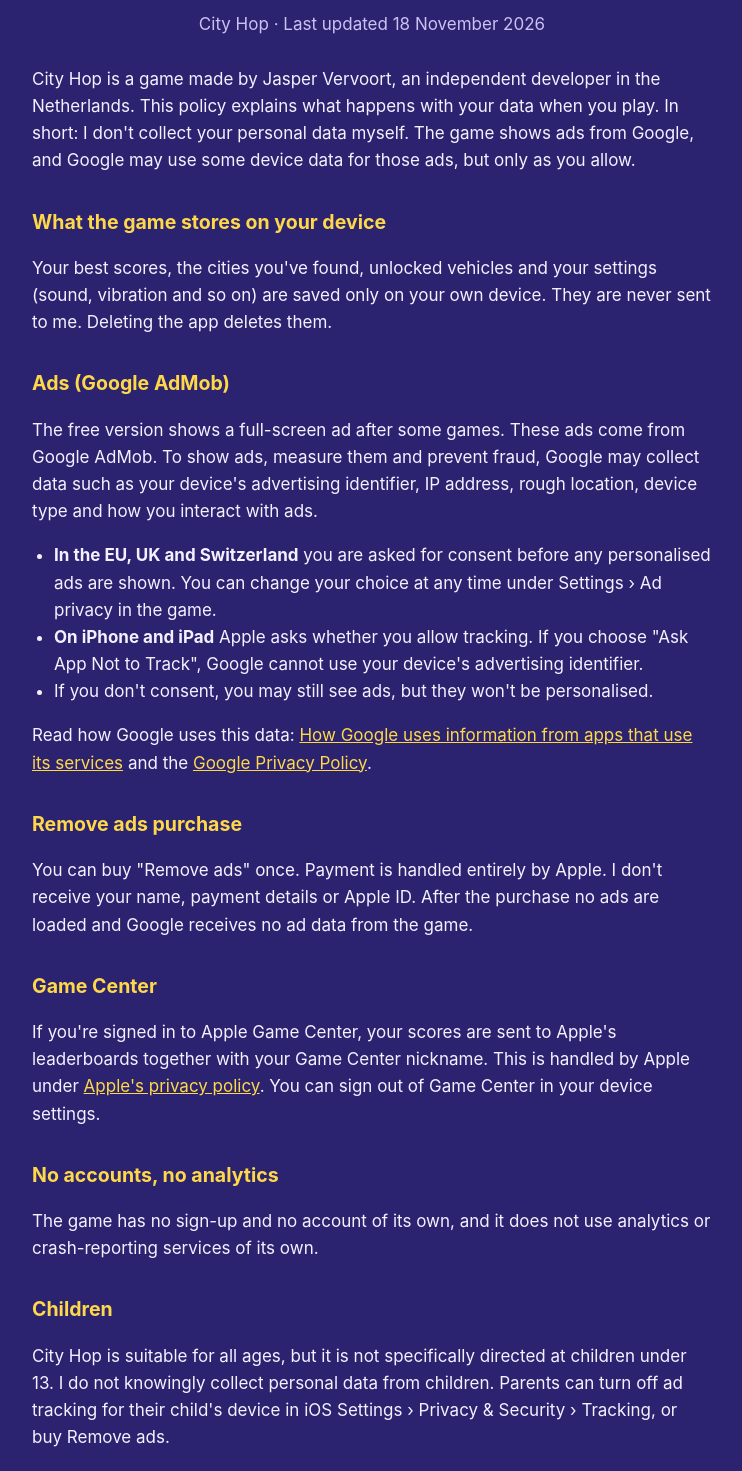
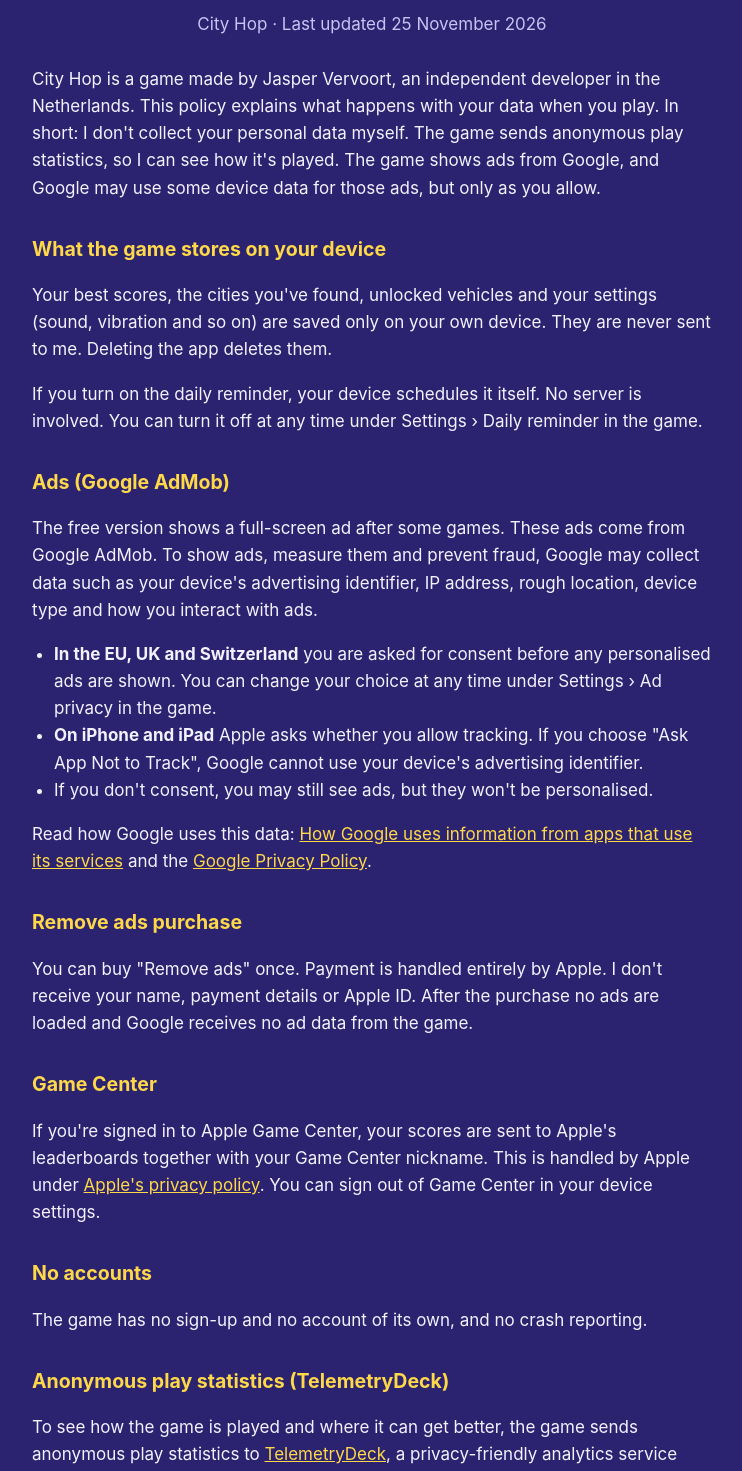
Before and after one commit to cityhop84app/cityhop84app.github.io, a plain HTML site: page privacy.html in a window 1280 px wide. Shown: the part 212-1683 px from the top of the page, without its empty margins (268-1010 px from the left). Drawn offline with Linux system fonts and the light colour scheme.

Commit message:
Add files via upload

```diff
--- a/privacy.html
+++ b/privacy.html
@@ -13,13 +13,14 @@
   <header>
     <img src="icon.png" alt="City Hop app icon">
     <h1>PRIVACY POLICY</h1>
-    <p class="tag">City Hop · Last updated 18 November 2026</p>
+    <p class="tag">City Hop · Last updated 25 November 2026</p>
   </header>
 
-  <p>City Hop is a game made by Jasper Vervoort, an independent developer in the Netherlands. This policy explains what happens with your data when you play. In short: I don't collect your personal data myself. The game shows ads from Google, and Google may use some device data for those ads, but only as you allow.</p>
+  <p>City Hop is a game made by Jasper Vervoort, an independent developer in the Netherlands. This policy explains what happens with your data when you play. In short: I don't collect your personal data myself. The game sends anonymous play statistics, so I can see how it's played. The game shows ads from Google, and Google may use some device data for those ads, but only as you allow.</p>
 
   <h2>What the game stores on your device</h2>
   <p>Your best scores, the cities you've found, unlocked vehicles and your settings (sound, vibration and so on) are saved only on your own device. They are never sent to me. Deleting the app deletes them.</p>
+  <p>If you turn on the daily reminder, your device schedules it itself. No server is involved. You can turn it off at any time under Settings › Daily reminder in the game.</p>
 
   <h2>Ads (Google AdMob)</h2>
   <p>The free version shows a full-screen ad after some games. These ads come from Google AdMob. To show ads, measure them and prevent fraud, Google may collect data such as your device's advertising identifier, IP address, rough location, device type and how you interact with ads.</p>
@@ -36,8 +37,12 @@
   <h2>Game Center</h2>
   <p>If you're signed in to Apple Game Center, your scores are sent to Apple's leaderboards together with your Game Center nickname. This is handled by Apple under <a href="https://www.apple.com/legal/privacy/">Apple's privacy policy</a>. You can sign out of Game Center in your device settings.</p>
 
-  <h2>No accounts, no analytics</h2>
-  <p>The game has no sign-up and no account of its own, and it does not use analytics or crash-reporting services of its own.</p>
+  <h2>No accounts</h2>
+  <p>The game has no sign-up and no account of its own, and no crash reporting.</p>
+
+  <h2>Anonymous play statistics (TelemetryDeck)</h2>
+  <p>To see how the game is played and where it can get better, the game sends anonymous play statistics to <a href="https://telemetrydeck.com">TelemetryDeck</a>, a privacy-friendly analytics service from Germany. For example: which mode, level and vehicle you pick, your score, which cities you find or miss, where a game is stopped, and whether the daily reminder is on.</p>
+  <p>These statistics never include your name, email address, advertising identifier or location. TelemetryDeck doesn't get a device ID either, only a scrambled code that can't be traced back to you. The data is only used to improve the game. It is never sold, never used for ads and never shared with Google. Read more in <a href="https://telemetrydeck.com/privacy/">TelemetryDeck's privacy policy</a>.</p>
 
   <h2>Children</h2>
   <p>City Hop is suitable for all ages, but it is not specifically directed at children under 13. I do not knowingly collect personal data from children. Parents can turn off ad tracking for their child's device in iOS Settings › Privacy & Security › Tracking, or buy Remove ads.</p>
```
